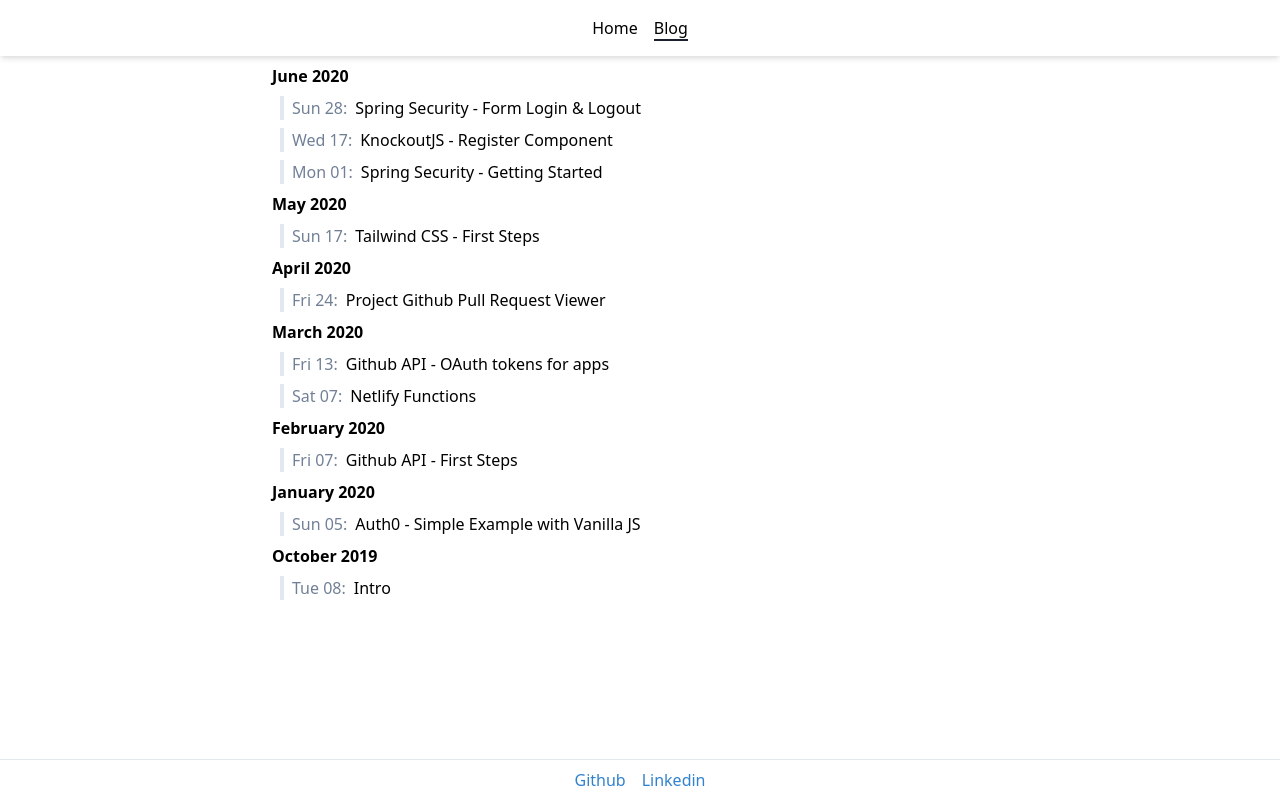
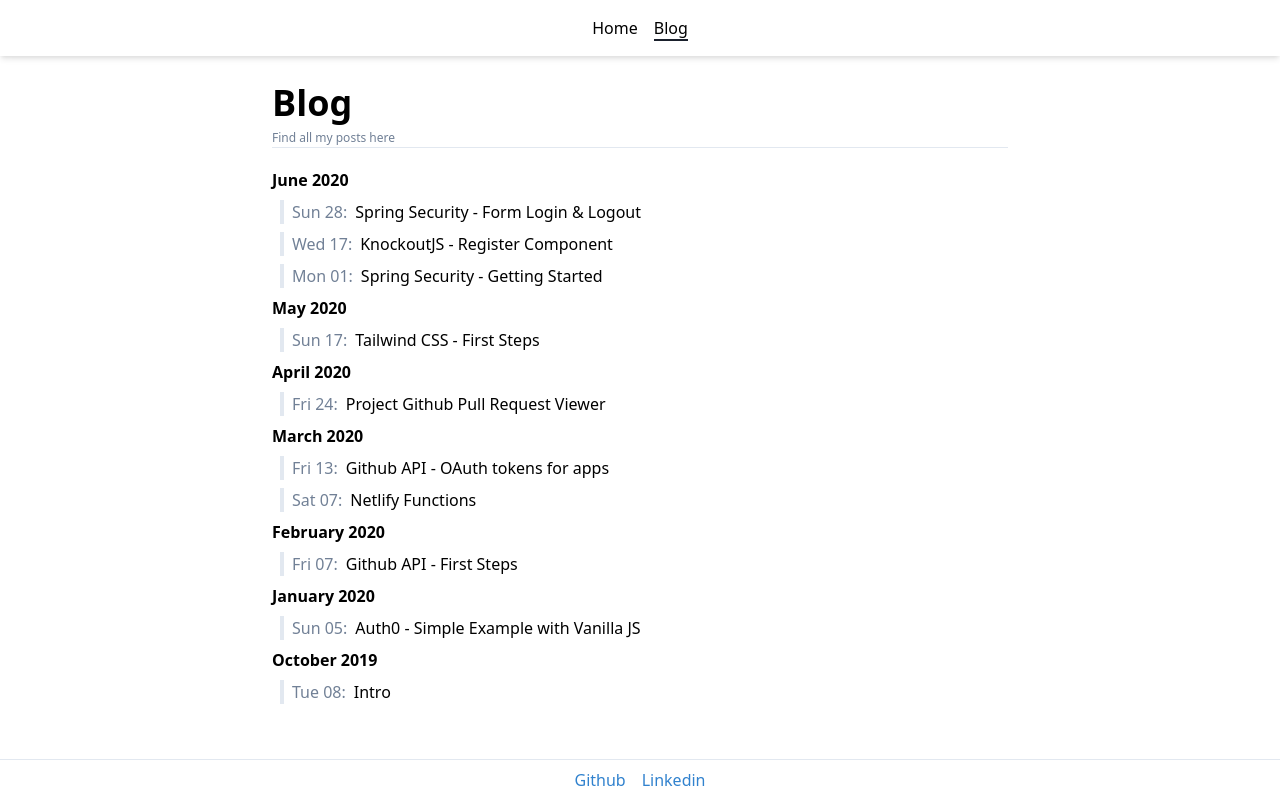
Before and after one commit to ckinan/portfolio, a Gatsby site: page /blog in a window 1280 px wide. Built offline with nearby package versions, Linux system fonts and the light colour scheme; Gatsby itself is replaced by a stand-in of ours; some packages are replaced by stand-ins of ours.

Commit message:
forgot the title...

```diff
--- a/src/pages/blog.js
+++ b/src/pages/blog.js
@@ -69,6 +69,10 @@ export default () => {
     <BlogLayout>
       <Helmet title={`Blog : ${data.site.siteMetadata.title}`} />
       <div className="container mx-auto px-4 pt-16 mb-2 max-w-screen-md">
+        <h1 className="leading-tight text-4xl font-semibold mt-4 pb-0">Blog</h1>
+        <div className="border-b mt-1 mb-5 text-xs text-gray-600">
+          Find all my posts here
+        </div>
         <div>{getPosts()}</div>
       </div>
     </BlogLayout>
```
